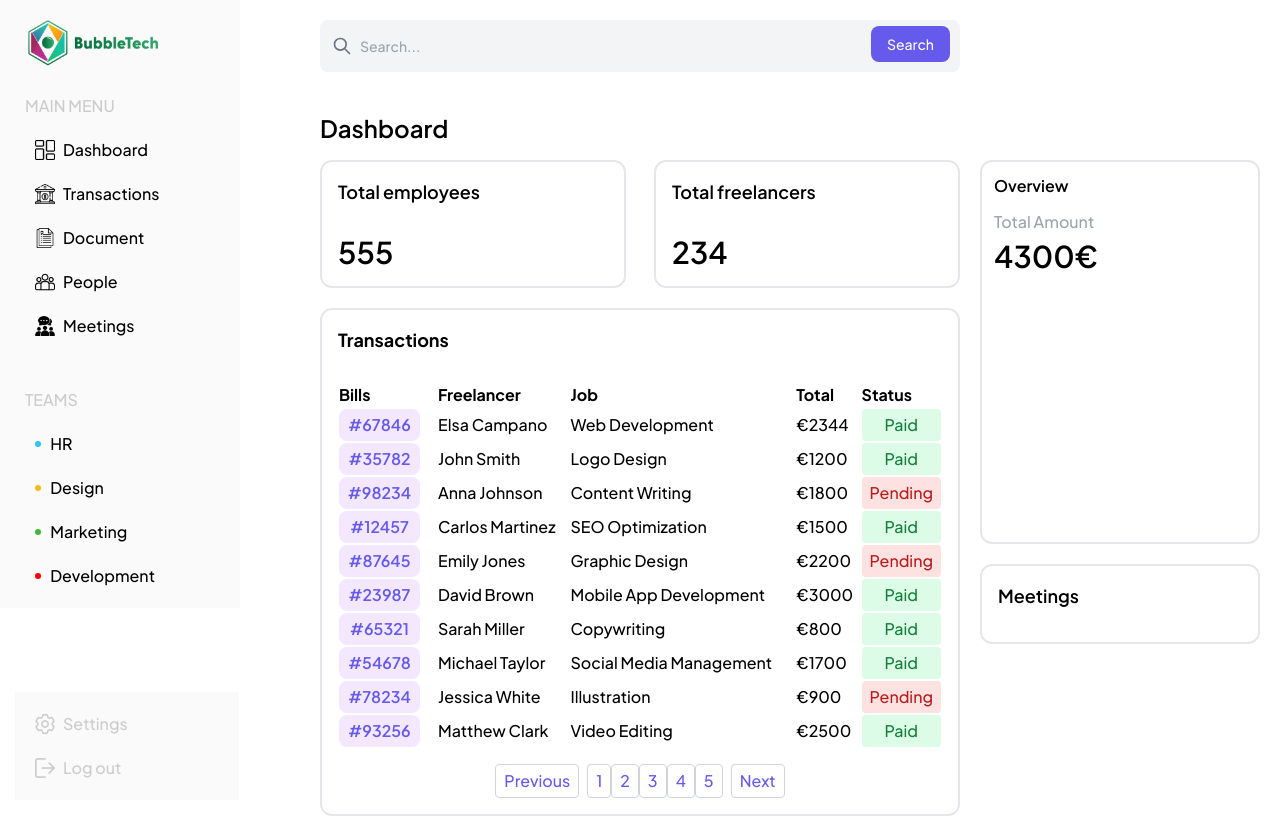
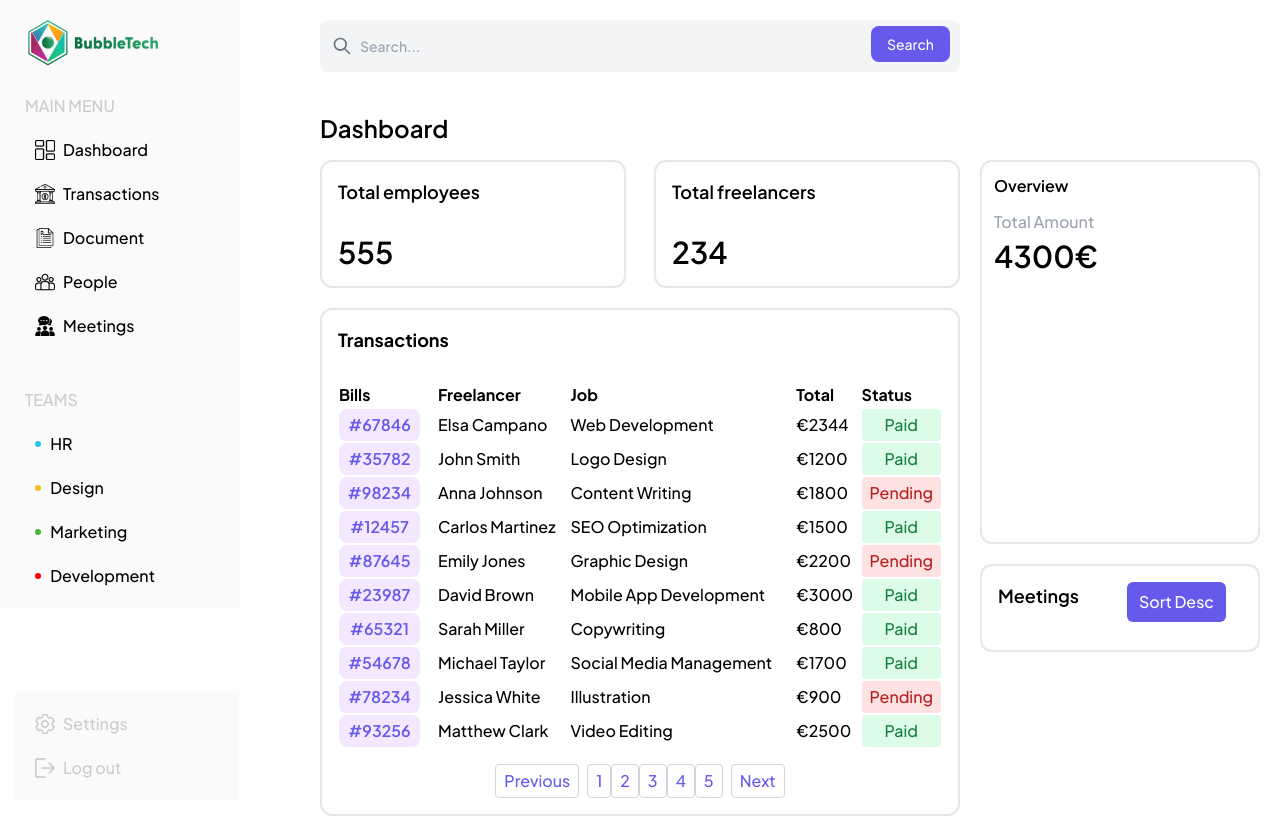
Before and after one commit to jesusact/crm-frontend, a React (Vite) app: page / in a window 1280 px wide. Before the commit the page ends 816 px from the top, so only its background shows below. Built offline with nearby package versions, Linux system fonts and the light colour scheme.

Commit message:
Added sort bottom to meetings component

```diff
--- a/src/components/DashboardPage.jsx
+++ b/src/components/DashboardPage.jsx
@@ -31,7 +31,7 @@ export function DashboardPage() {
 
       <div className="grid-item">
         <Overview />
-        <div className="m-5 h-1/4 overflow-scroll"><ShowMeetings meetings={meetings} onAddMeeting={handleAddMeeting} onDeleteMeeting={handleDeleteMeeting} /></div>
+        <div className="m-5 h-64 overflow-scroll"><ShowMeetings meetings={meetings} onAddMeeting={handleAddMeeting} onDeleteMeeting={handleDeleteMeeting} /></div>
 
       </div>
     </div>
--- a/src/components/Meetings.jsx
+++ b/src/components/Meetings.jsx
@@ -88,12 +88,22 @@ export function CreateMeeting({ onAddMeeting }) {
 
 export function ShowMeetings({ onDeleteMeeting }) {
   const [meetings, setMeetings] = useState([]);
+  const [sortByDateAsc, setSortByDateAsc] = useState(true); // Estado para controlar el orden ascendente/descendente
 
   useEffect(() => {
     // Cargar reuniones desde localStorage cuando el componente se monte
     const storedMeetings = JSON.parse(localStorage.getItem("meetings")) || [];
-    setMeetings(storedMeetings);
+    // Ordenar reuniones por fecha
+    const sortedMeetings = storedMeetings.sort((a, b) => new Date(a.date) - new Date(b.date));
+    setMeetings(sortedMeetings);
   }, []);
+
+  const handleSortMeetings = () => {
+    // Invertir el orden de las reuniones
+    const sortedMeetings = [...meetings].reverse();
+    setMeetings(sortedMeetings);
+    setSortByDateAsc(!sortByDateAsc);
+  };
 
   const handleDeleteMeeting = (id) => {
     // Eliminar la reunión del estado y de localStorage
@@ -104,7 +114,17 @@ export function ShowMeetings({ onDeleteMeeting }) {
 
   return (
     <div className="p-4 border-solid border-gray-200 border-2 rounded-xl h-fit">
-      <h2 className="text-lg font-semibold mb-4">Meetings</h2>
+      <div className="flex justify-between mb-3">
+      <h2 className="text-lg font-semibold">Meetings</h2>
+      <div className="flex">
+        <button
+          onClick={handleSortMeetings}
+          className="bg-customPurple text-white px-3 py-2 rounded-md mr-4"
+        >
+          {sortByDateAsc ? "Sort Desc" : "Sort Asc"}
+        </button>
+        </div>
+      </div>
       <ul>
         {meetings.map((meeting) => (
           <li
@@ -115,8 +135,8 @@ export function ShowMeetings({ onDeleteMeeting }) {
               className="w-3 h-3 m-2 rounded-xl"
               style={{ backgroundColor: meeting.color }}
             ></div>
-            <div className="">
-              {meeting.title}
+            <div>
+             <span className="font-semibold">{meeting.title}</span>
               <br />
               {meeting.date}
             </div>
```
